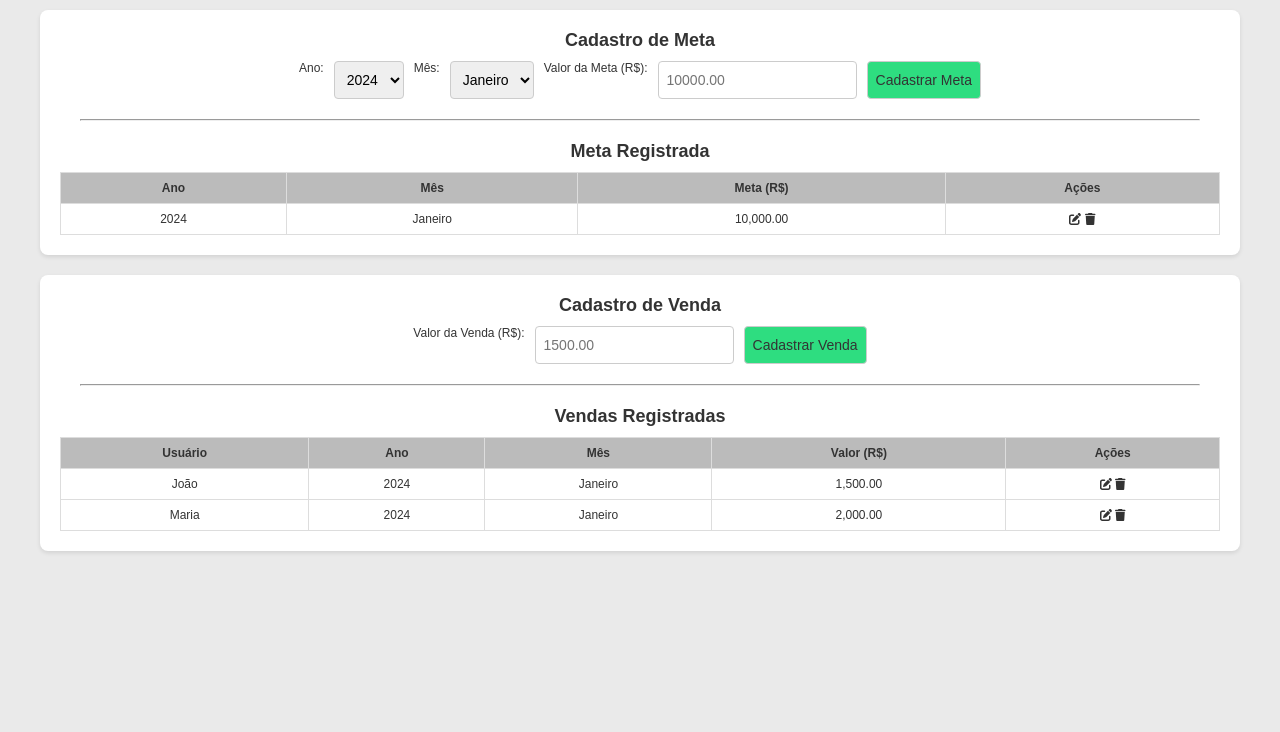
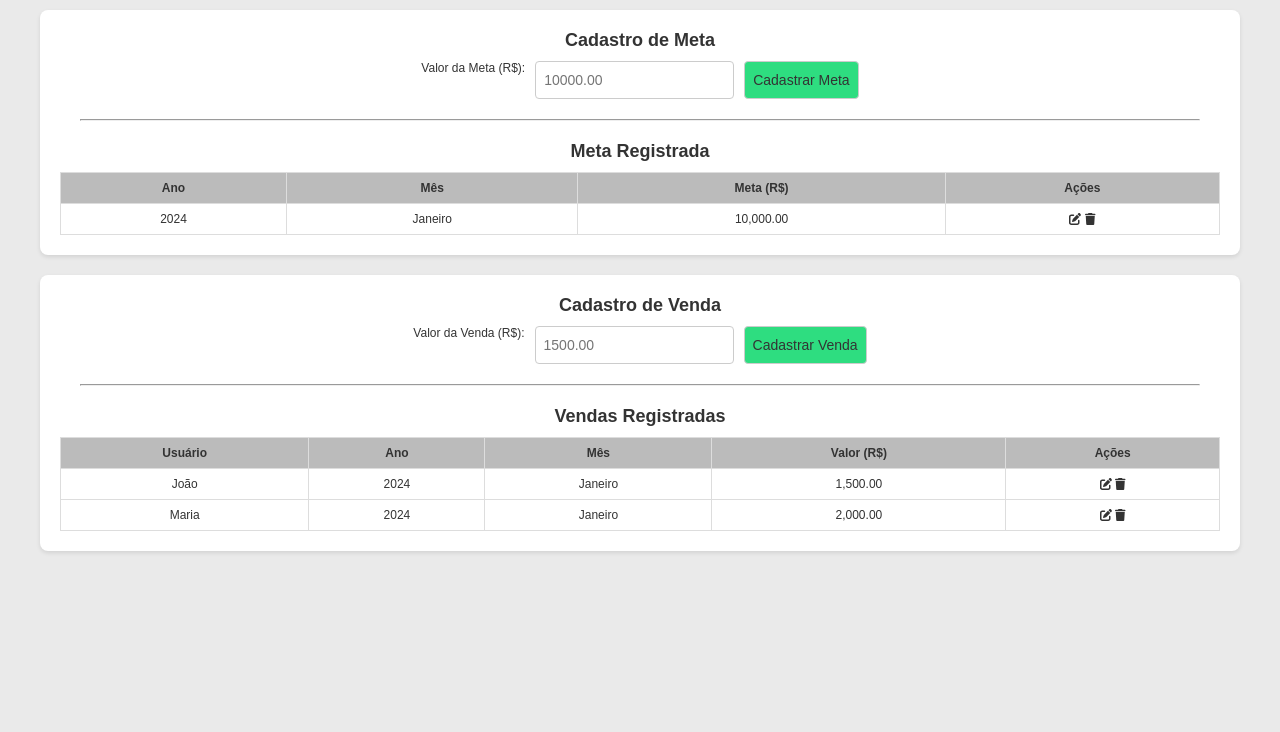
Before and after one commit to brunolombardidev/janela-chatbot, a plain HTML site: page metas-e-vendas.html in a window 1280 px wide. Shown: the part 68-800 px from the top of the page. Drawn offline with Linux system fonts and the light colour scheme.

Commit message:
Update metas-e-vendas.html

```diff
--- a/metas-e-vendas.html
+++ b/metas-e-vendas.html
@@ -147,15 +147,6 @@
     <div class="container">
         <div class="section-title">Cadastro de Meta</div>
         <form>
-            <label for="meta-ano">Ano:</label>
-            <select id="meta-ano">
-                <option>2024</option>
-            </select>
-
-            <label for="meta-mes">Mês:</label>
-            <select id="meta-mes">
-                <option>Janeiro</option>
-            </select>
 
             <label for="meta-valor">Valor da Meta (R$):</label>
             <input type="number" id="meta-valor" placeholder="10000.00" />
```
